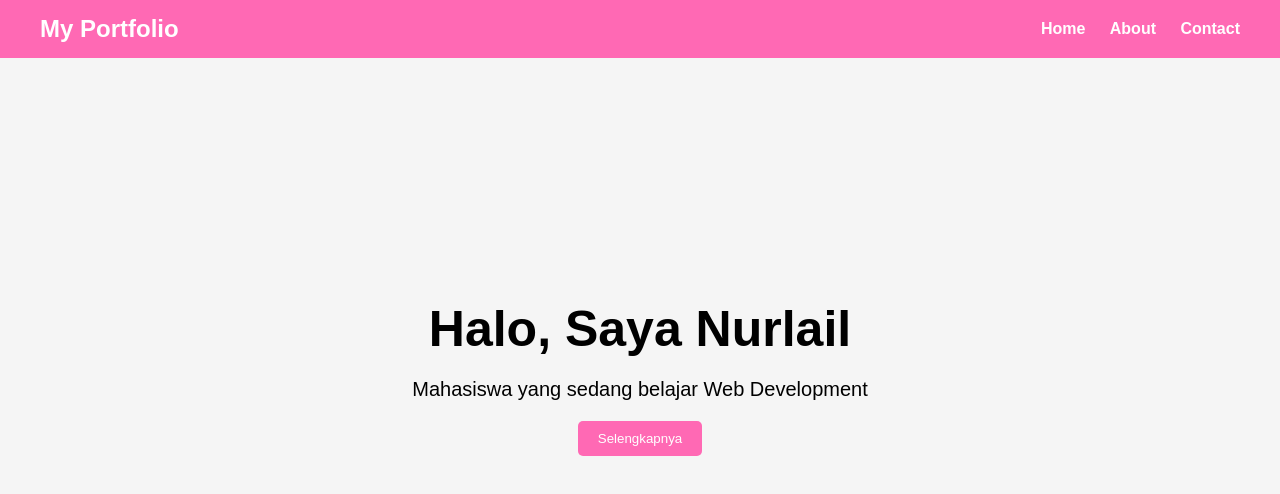
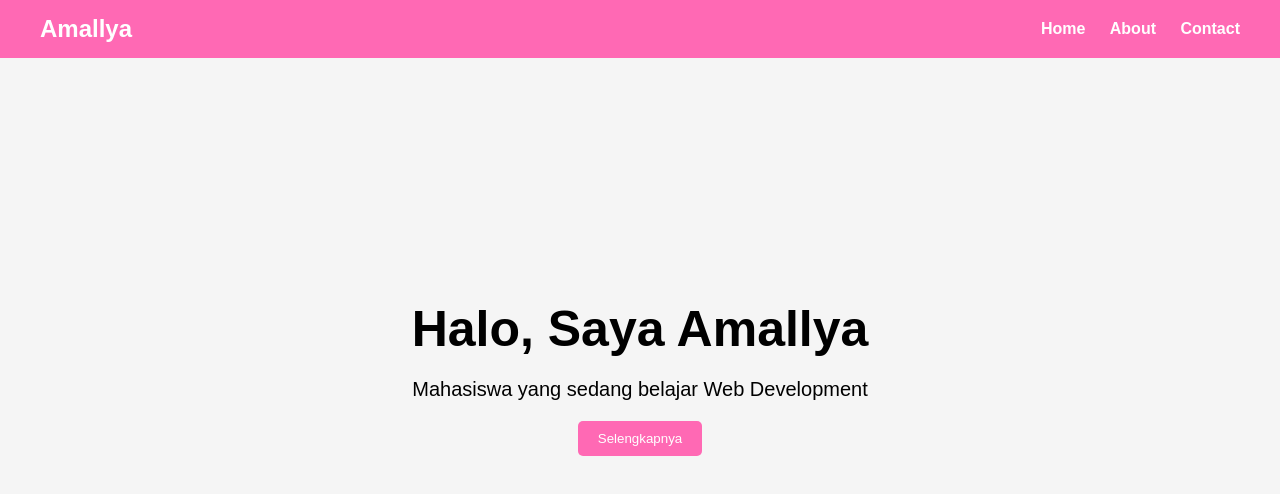
Before and after one commit to yaa38636-ui/portfolio-pribadi, a plain HTML site: page index.html in a window 1280 px wide. Drawn offline with Linux system fonts and the light colour scheme.

Commit message:
Add files via upload

```diff
--- a/index.html
+++ b/index.html
@@ -3,13 +3,13 @@
 <head>
     <meta charset="UTF-8">
     <meta name="viewport" content="width=device-width, initial-scale=1.0">
-    <title>Portfolio Pribadi</title>
+    <title>Amallya Portfolio</title>
     <link rel="stylesheet" href="style.css">
 </head>
 <body>
 
     <nav>
-        <h2>My Portfolio</h2>
+        <h2>Amallya</h2>
 
         <div class="menu">
             <a href="index.html">Home</a>
@@ -19,7 +19,7 @@
     </nav>
 
     <section class="hero">
-        <h1>Halo, Saya Nurlail</h1>
+        <h1>Halo, Saya Amallya</h1>
         <p>Mahasiswa yang sedang belajar Web Development</p>
 
         <button>Selengkapnya</button>
```
Also changed, not shown: about.html (+2 -2 lines), contact.html (+2 -2 lines).
